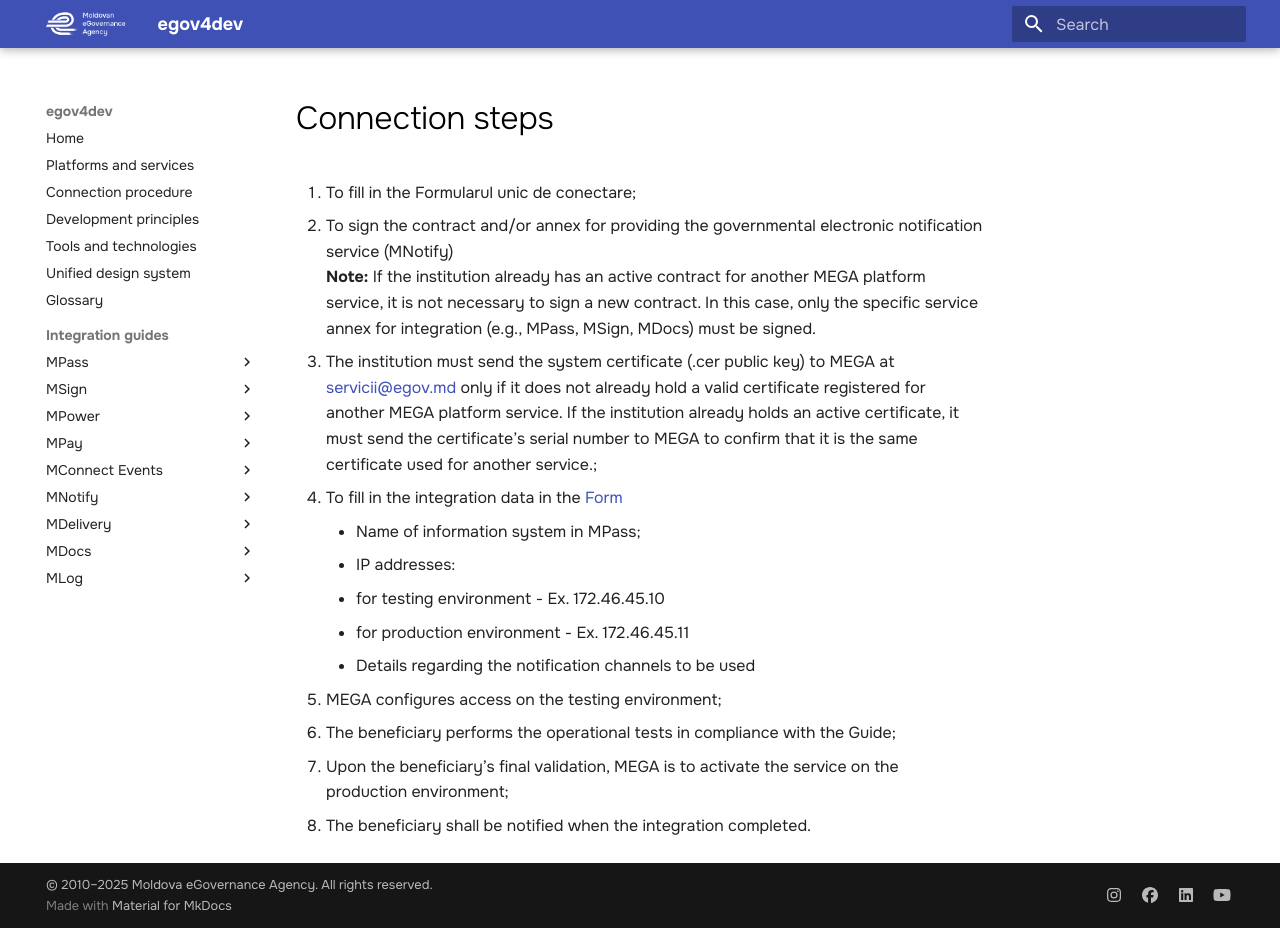
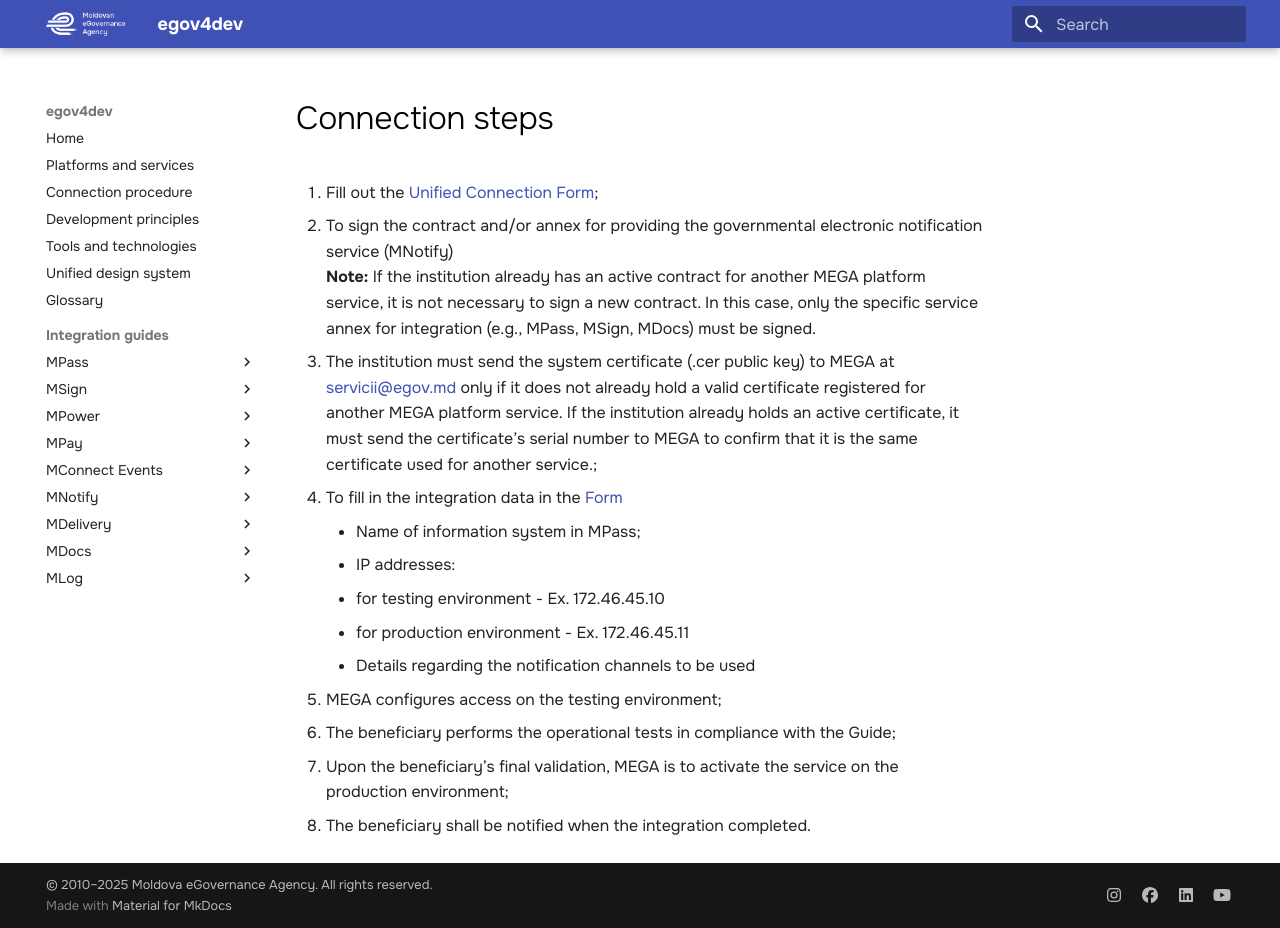
Before and after one commit to egov-moldova/egov4dev, an MkDocs documentation site: the page built from docs/guides/mnotify/process.md, in a window 1280 px wide and 928 px high. Built offline with MkDocs 1.6.1 and Material for MkDocs 9.7.7, drawn with Linux system fonts in a browser that asks for light colours.

Commit message:
Update process.md

```diff
--- a/docs/guides/mnotify/process.md
+++ b/docs/guides/mnotify/process.md
@@ -1,4 +1,4 @@
-1. To fill in the Formularul unic de conectare;
+1. Fill out the [Unified Connection Form](https://forms.office.com/pages/responsepage.aspx?id=Z4f8jWsRaEKDxfvIWTRtOHwLku9yOJZAs22J7gTUxBNUMFhISEJPMUNGOTIwV09OTkFTUUtLSk9LTS4u&route=shorturl);
 2. To sign the contract and/or annex for providing the governmental electronic notification service (MNotify)<br>**Note:** If the institution already has an active contract for another MEGA platform service, it is not necessary to sign a new contract. In this case, only the specific service annex for integration (e.g., MPass, MSign, MDocs) must be signed.
 3. The institution must send the system certificate (.cer public key) to MEGA at [servicii@egov.md](servicii@egov.md) only if it does not already hold a valid certificate registered for another MEGA platform service. If the institution already holds an active certificate, it must send the certificate’s serial number to MEGA to confirm that it is the same certificate used for another service.;
 4. To fill in the integration data in the [Form](https://forms.office.com/Pages/DesignPageV2.aspx?origin=NeoPortalPage&subpage=design&id=Z4f8jWsRaEKDxfvIWTRtODb3-31Q6N1Hrz_Ou4oWQqBUNlpMVU02NThQU1oxQko5T0I1WkVMN0dQSi4u)
```
